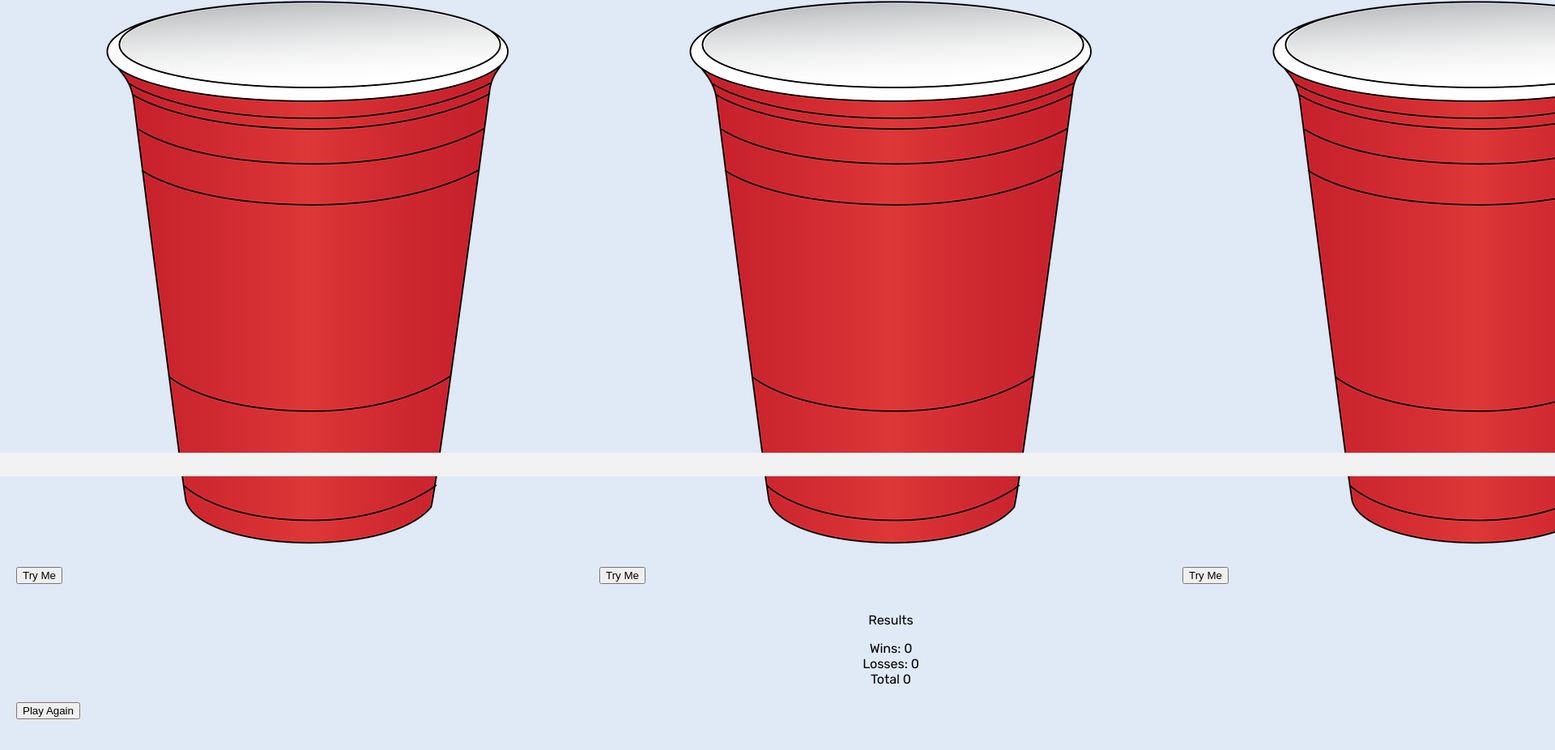
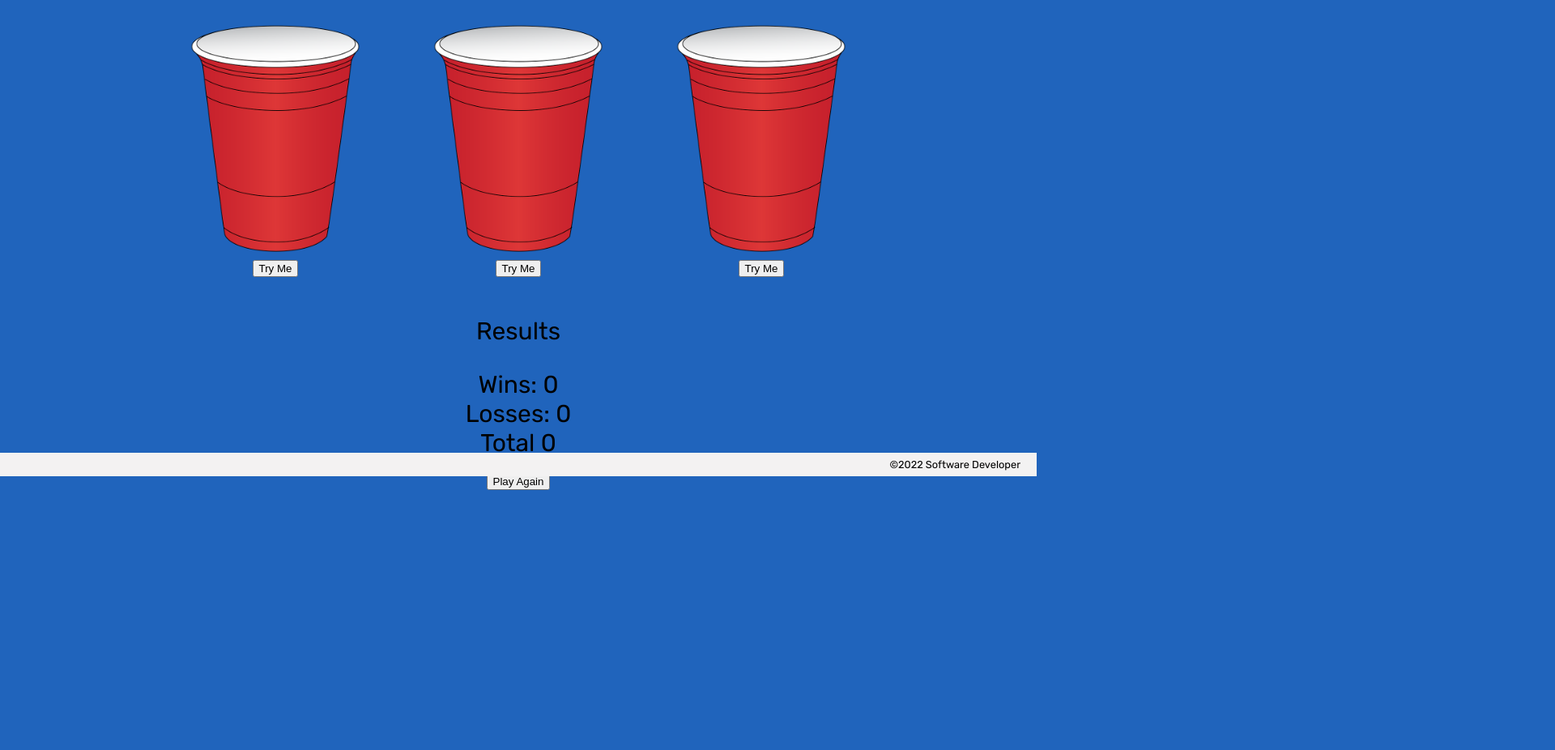
Before and after one commit to TannerRichards990/from-scratch-cup-game, a plain HTML site: page index.html in a window 1280 px wide. Shown: the part 212-1138 px from the top of the page at 81% size, 1920 px wide, since content can reach past the window. After the commit the page ends 866 px from the top, so only its background shows below. Drawn offline with Linux system fonts and the light colour scheme.

Commit message:
got all content centered and styled appropriately for the page with css

```diff
--- a/styles/global.css
+++ b/styles/global.css
@@ -1,5 +1,5 @@
 :root {
-    --background: rgb(224, 234, 247);
+    --background: rgb(32, 100, 188);
     --header-background: white;
     --footer-background: rgb(243, 242, 242);
 }
@@ -23,6 +23,7 @@ header {
 .heading-2{
     display: flex;
     justify-content: center;
+    font-size: 40px;
 }
 main {
     padding: 20px;
@@ -41,16 +42,22 @@ footer {
 
 .cups{
     display: flex;
-    /* display: grid; */
-    /* grid-template-columns: 1fr 1fr 1fr;
-    justify-items: center; */
+    flex-direction: row;
+    justify-content: center;
+}
+
+.cup{
+    display: flex;
+    flex-direction: column;
+    align-items: center;
+    font-size: 15px;
 
 }
 
-#cup-one-button {
+/* #cup-one-button {
     display: flex;
     flex-direction: column;
-}
+} */
 
 .results{
     display: flex;
@@ -58,5 +65,20 @@ footer {
     align-content: center;
     flex-direction: column;
     align-items: center;
+    font-size: 30px;
 
 }
+
+#reset{
+    display: flex;
+    align-content: center;
+    flex-direction: row;
+    justify-content: center;
+
+}
+
+#cup-one-img, #cup-two-img, #cup-three-img {
+    height: 300px;
+    width: 300px;
+    justify-content: center;
+}
```
